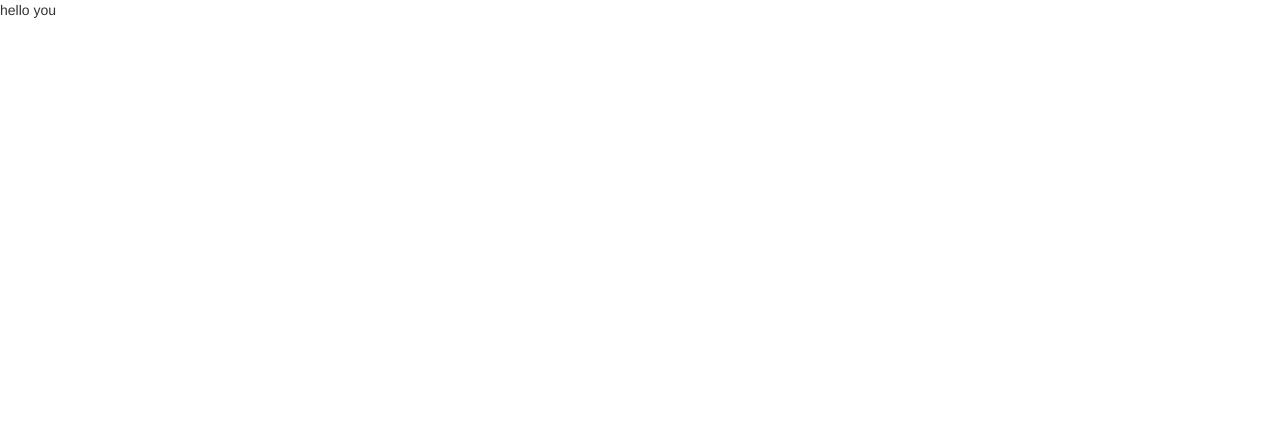
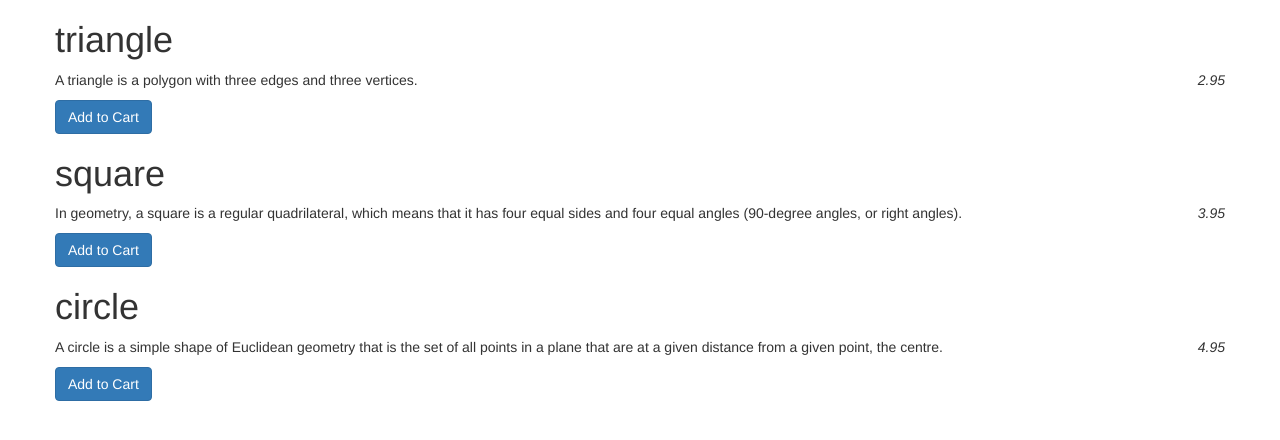
Before and after one commit to klappradla/geometry_store, a website: page app/index.html in a window 1280 px wide. Drawn offline with nearby package versions, Linux system fonts and the light colour scheme.

Commit message:
add store controller

```diff
--- a/app/index.html
+++ b/app/index.html
@@ -1,16 +1,30 @@
 <!DOCTYPE html>
-<html ng-app="store">
+<html ng-app="geometryStore">
 <head>
   <link href="/bower_components/bootstrap/dist/css/bootstrap.min.css" rel="stylesheet">
 </head>
-<body>
+<body class="container">
 
-  <p>{{ "hello you" }}</p>
+  <header>
+
+  </header>
+
+  <main ng-controller="StoreController as store">
+
+    <section class="row" ng-repeat="product in store.products" ng-hide="product.soldOut">
+      <h1>{{ product.name }}</h1>
+      <em class="pull-right">{{ product.price }}</em>
+      <p>{{ product.description }}</p>
+      <button class="btn btn-primary" ng-show="product.canPurchase">Add to Cart</button>
+    </section>
+
+  </main>
 
   <script type="text/javascript" src="/bower_components/jquery/dist/jquery.min.js"></script>
   <script type="text/javascript" src="/bower_components/bootstrap/dist/js/bootstrap.min.js"></script>
   <script src="/bower_components/angular/angular.js"></script>
   <script src="scripts/app.js"></script>
+  <script src="scripts/controller/store_controller.js"></script>
 
 </body>
 </html>
--- a/app/scripts/app.js
+++ b/app/scripts/app.js
@@ -1 +1,26 @@
-var app = angular.module('store', [ ]);
+'use strict';
+var app = angular.module('geometryStore', [ ]);
+
+var gems = [
+  {
+    name: 'triangle',
+    price: 2.95,
+    description: 'A triangle is a polygon with three edges and three vertices.',
+    canPurchase: true,
+    soldOut: false
+  },
+  {
+    name: 'square',
+    price: 3.95,
+    description: 'In geometry, a square is a regular quadrilateral, which means that it has four equal sides and four equal angles (90-degree angles, or right angles).',
+    canPurchase: true,
+    soldOut: false
+  },
+  {
+    name: 'circle',
+    price: 4.95,
+    description: 'A circle is a simple shape of Euclidean geometry that is the set of all points in a plane that are at a given distance from a given point, the centre.',
+    canPurchase: true,
+    soldOut: false
+  }
+];
--- /dev/null
+++ b/app/scripts/controller/store_controller.js
@@ -0,0 +1,4 @@
+'use strict';
+app.controller('StoreController', function() {
+  this.products = gems;
+});
```
